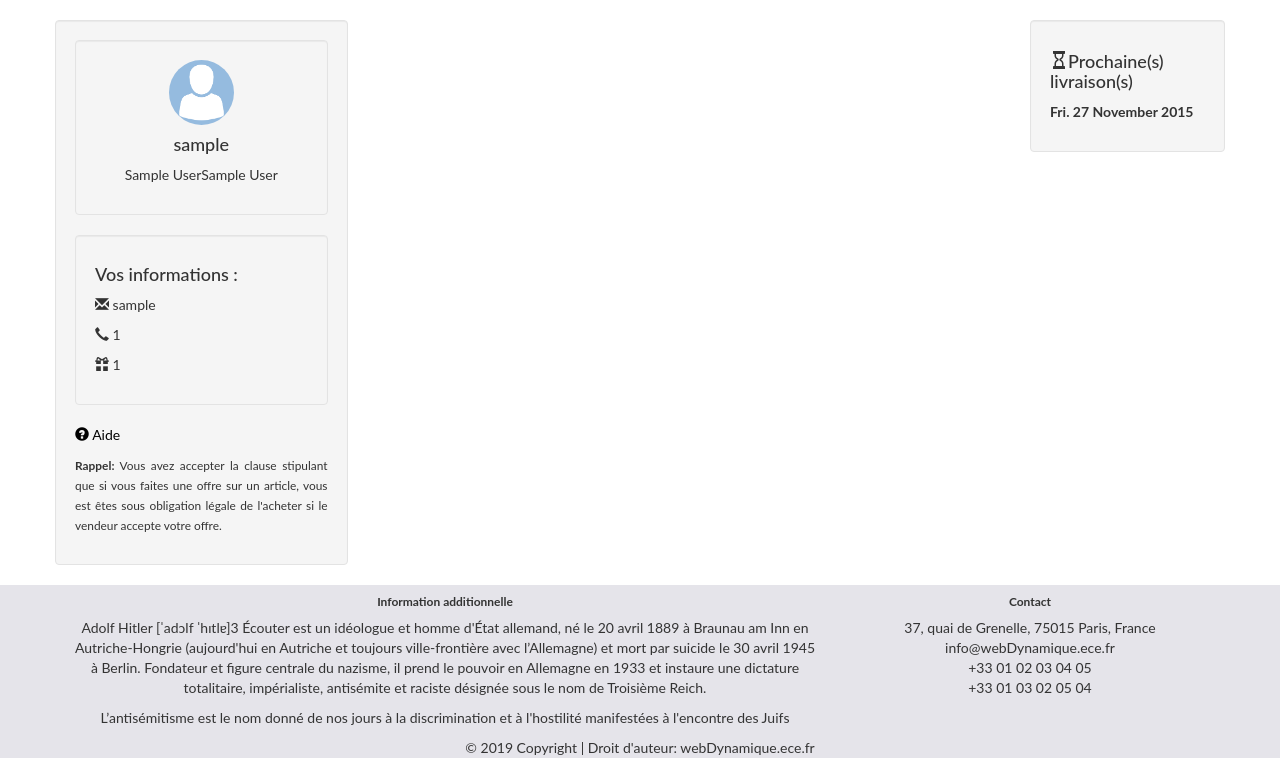
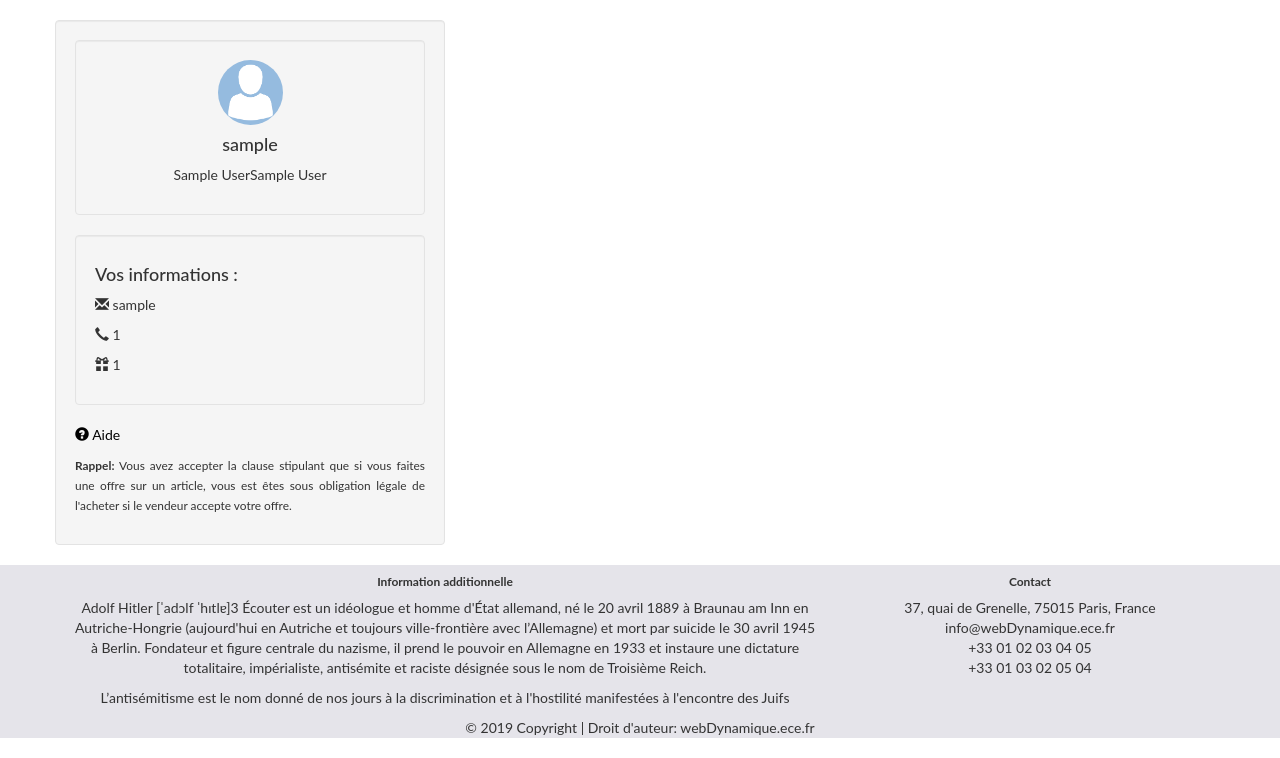
Before and after one commit to Zhgsimon/EBAY_ECE, a PHP site: page /moncompte_acheteur.php in a window 1280 px wide. Shown: the part 72-830 px from the top of the page. Run offline with PHP 8.4, Linux system fonts and the light colour scheme; the visitor is signed in with stand-in values (Sample User, id 1); data that the repository does not hold is empty; some libraries are stand-ins or nearby versions.

Commit message:
tout est good

```diff
--- a/moncompte_acheteur.php
+++ b/moncompte_acheteur.php
@@ -37,7 +37,7 @@ $req_cb= $bdd->query("SELECT * FROM `infobancaire` WHERE `ID_user`='$id_user' AN
 
 <div class="container">
  <div class="row ">
-   <div class="col-sm-3 well ">
+   <div class="col-sm-4 well" style="margin-right:10px !important;" >
      <div class="well text-center">
        <img src="pic.jpg" class="img-circle" height="65" width="65" alt="Photo">
        <h4>
@@ -111,7 +111,7 @@ $req_cb= $bdd->query("SELECT * FROM `infobancaire` WHERE `ID_user`='$id_user' AN
        <div class="col-sm-12 well">
          <div class="col-sm-7">
 
-            <h3><span class ="glyphicon glyphicon-credit-card"></span>Vos informations de paiement</h3>
+            <h3><span class ="glyphicon glyphicon-credit-card"></span> Vos informations de paiement</h3>
             <p>
 							<strong>Type de carte</strong><br><?php echo $cb['type_carte'] ?><br>
 							<strong>Nom présent sur la carte</strong><br><?php echo $cb['nom_carte'] ?><br>
@@ -132,10 +132,7 @@ $req_cb= $bdd->query("SELECT * FROM `infobancaire` WHERE `ID_user`='$id_user' AN
      </div>
    </div>
 
-   <div class="col-sm-2 well">
-       <h4><span class ="glyphicon glyphicon-hourglass"></span>Prochaine(s) livraison(s)</h4>
-       <p><strong>Fri. 27 November 2015</strong></p>
-   </div>
+
 
 
  </div>
```
